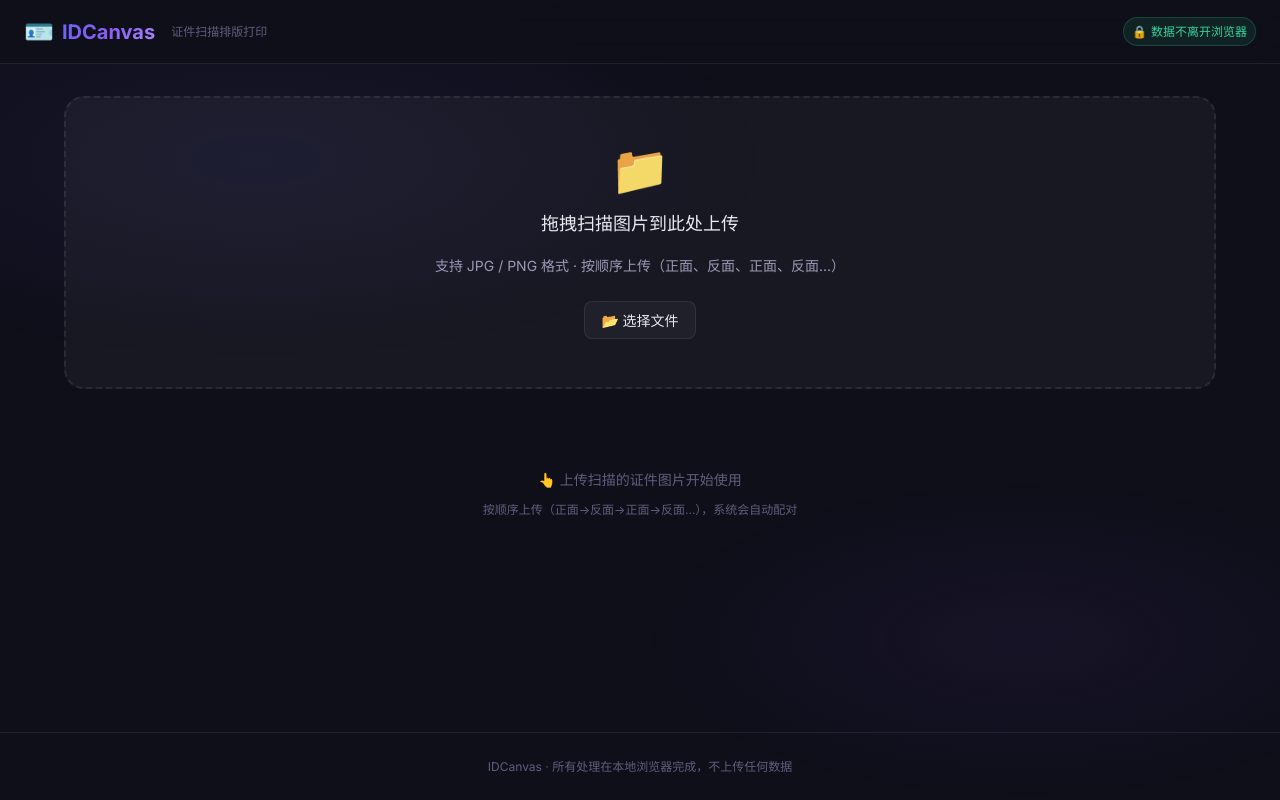
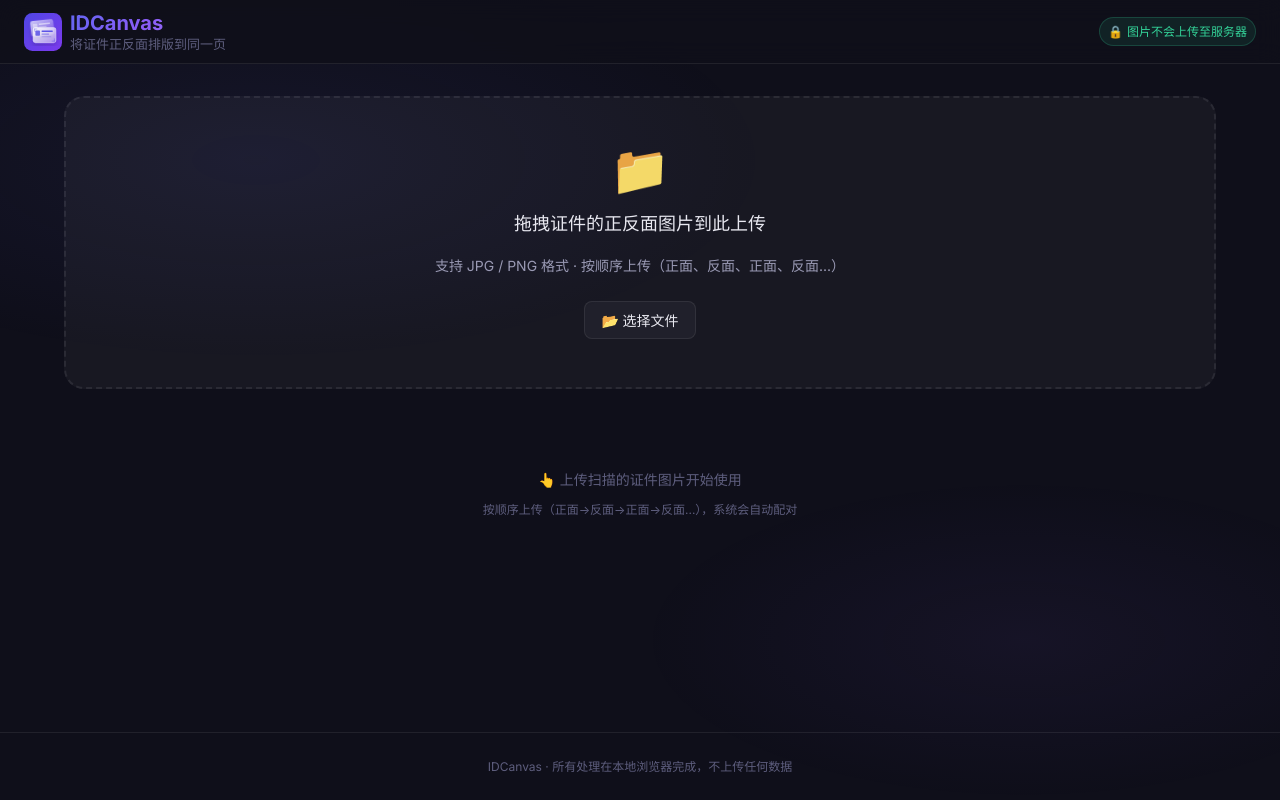
Before and after one commit to cauchyds/IDCanvas, a React (Vite) app: page / in a window 1280 px wide. Built offline with nearby package versions, Linux system fonts and the light colour scheme.

Commit message:
Update UI copy and header layout

```diff
--- a/src/components/DropZone.jsx
+++ b/src/components/DropZone.jsx
@@ -51,7 +51,7 @@ export default function DropZone({ onFilesSelected }) {
       >
         <div className="dropzone-content">
           <div className="dropzone-icon">📁</div>
-          <div className="dropzone-text">拖拽扫描图片到此处上传</div>
+          <div className="dropzone-text">拖拽证件的正反面图片到此上传</div>
           <div className="dropzone-hint">
             支持 JPG / PNG 格式 · 按顺序上传（正面、反面、正面、反面...）
           </div>
--- a/src/components/Header.css
+++ b/src/components/Header.css
@@ -19,14 +19,27 @@
   gap: var(--space-sm);
 }
 
-.header-logo {
-  font-size: var(--font-size-2xl);
-  line-height: 1;
+.header-logo-wrapper {
+  display: flex;
+  align-items: center;
+  justify-content: center;
+}
+
+.header-logo-img {
+  width: 38px;
+  height: 38px;
+}
+
+.header-titles {
+  display: flex;
+  flex-direction: column;
+  justify-content: center;
 }
 
 .header-title {
   font-size: var(--font-size-xl);
   font-weight: 700;
+  line-height: 1.1;
   background: var(--accent-gradient);
   -webkit-background-clip: text;
   -webkit-text-fill-color: transparent;
@@ -34,9 +47,10 @@
 }
 
 .header-subtitle {
-  font-size: var(--font-size-xs);
+  font-size: 13px;
   color: var(--text-muted);
-  margin-left: var(--space-sm);
+  margin-top: 4px;
+  line-height: 1;
 }
 
 .header-actions {
--- a/src/components/Header.jsx
+++ b/src/components/Header.jsx
@@ -4,14 +4,18 @@ export default function Header() {
   return (
     <header className="header" id="header">
       <div className="header-brand">
-        <span className="header-logo">🪪</span>
-        <h1 className="header-title">IDCanvas</h1>
-        <span className="header-subtitle">证件扫描排版打印</span>
+        <div className="header-logo-wrapper">
+          <img src="/favicon.svg" alt="IDCanvas Logo" className="header-logo-img" />
+        </div>
+        <div className="header-titles">
+          <h1 className="header-title">IDCanvas</h1>
+          <span className="header-subtitle">将证件正反面排版到同一页</span>
+        </div>
       </div>
       <div className="header-actions">
         <div className="privacy-badge">
           <span>🔒</span>
-          <span>数据不离开浏览器</span>
+          <span>图片不会上传至服务器</span>
         </div>
       </div>
     </header>
```
